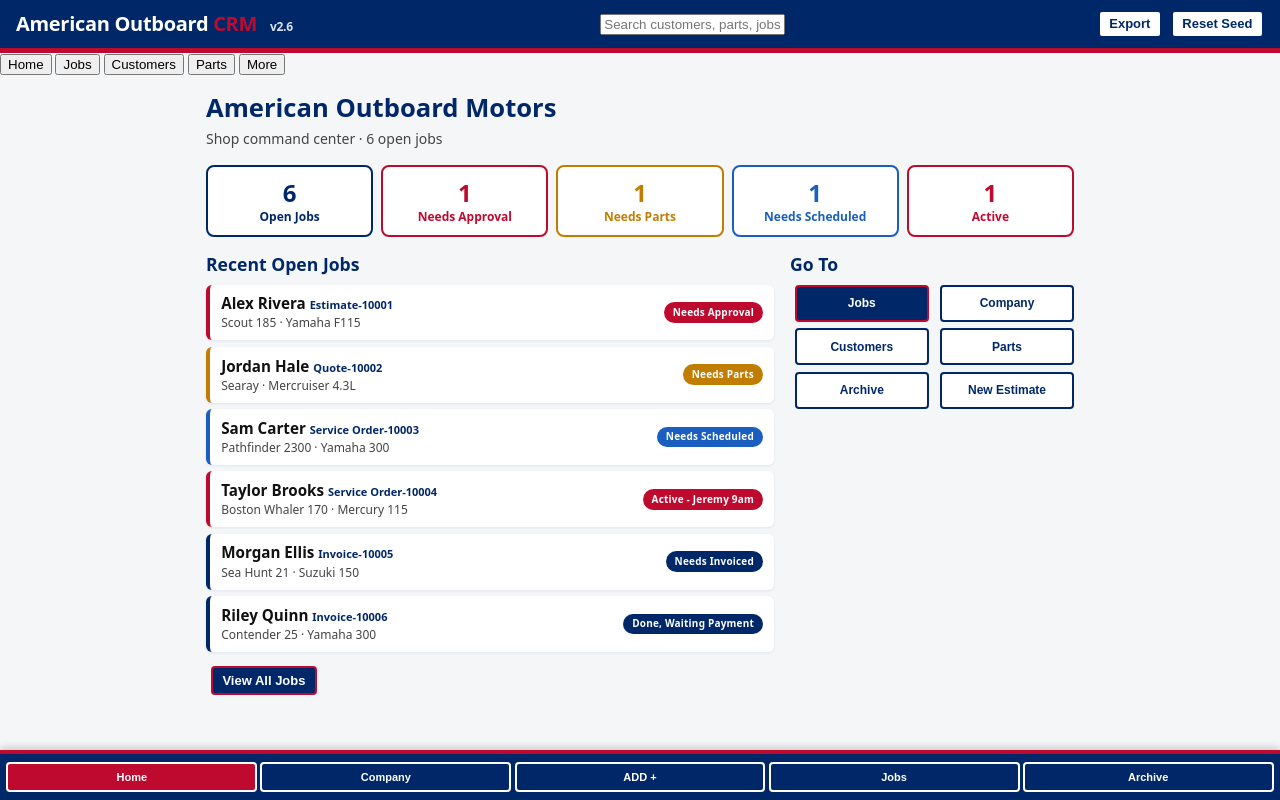
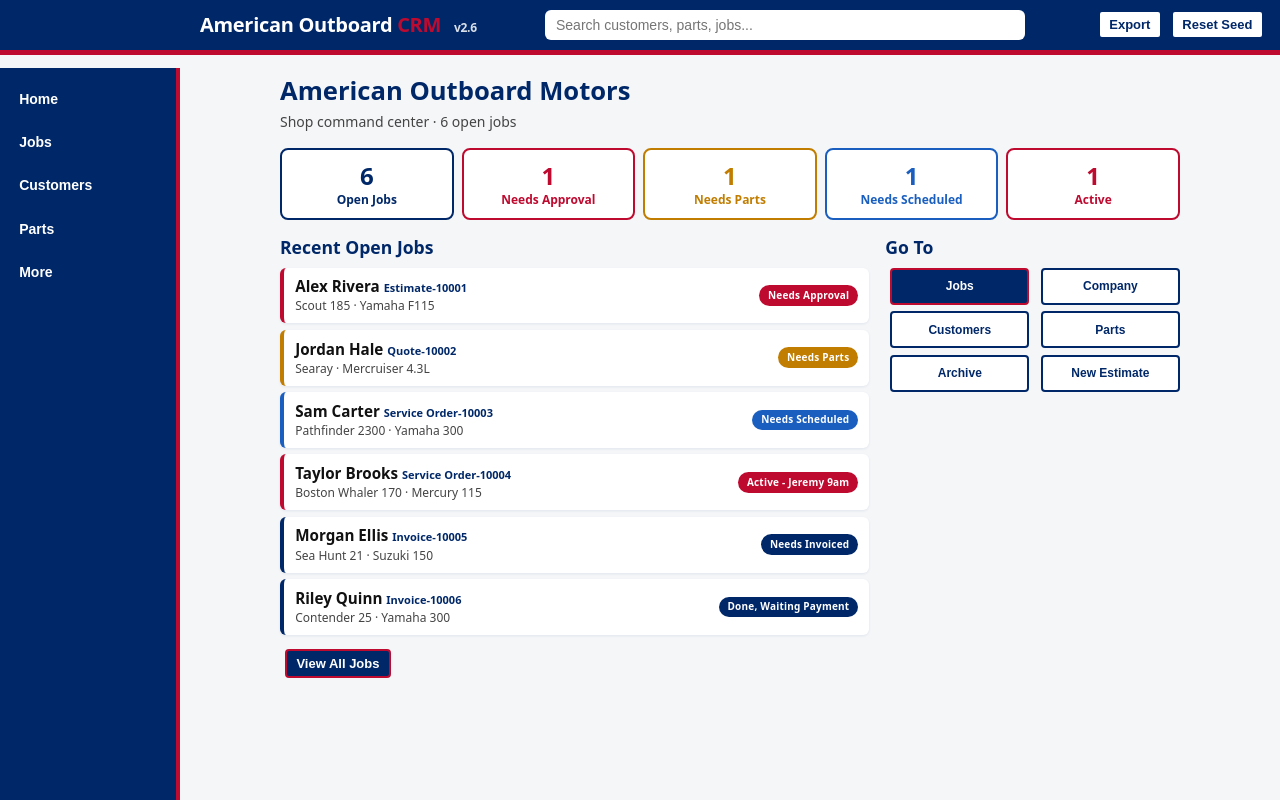
Before and after one commit to chexwave/aom-crm-clean, a plain HTML site: page index.html in a window 1280 px wide. Drawn offline with Linux system fonts and the light colour scheme.

Commit message:
Add desktop sidebar layout styles, hide bottom-nav on wide screens, add search and more menu

```diff
--- a/styles.css
+++ b/styles.css
@@ -29,9 +29,20 @@
     justify-content: space-between;
     align-items: center;
     color: #fff;
+    position: sticky;
+    top: 0;
+    z-index: 50;
   }
   header h1 { margin: 0; font-size: 1.25rem; font-weight: 800; letter-spacing: -0.3px; }
   header h1 span { color: #bf0a30; }
+  .header-search { flex: 1; margin: 0 1rem; max-width: 480px; }
+  .header-search input {
+    width: 100%;
+    padding: 0.45rem 0.7rem;
+    border-radius: 6px;
+    border: none;
+    font-size: 14px;
+  }
   #jobList {
     display: grid;
     grid-template-columns: repeat(auto-fill, minmax(280px, 1fr));
@@ -212,3 +223,56 @@
   .bottom-nav button:hover {
     background: #1a3a7a;
   }
+
+  /* Desktop sidebar */
+  .sidebar {
+    display: none;
+  }
+  @media (min-width: 900px) {
+    body { padding-bottom: 0; }
+    .bottom-nav { display: none; }
+    .sidebar {
+      display: flex;
+      flex-direction: column;
+      position: fixed;
+      left: 0;
+      top: 68px;
+      bottom: 0;
+      width: 180px;
+      background: #002868;
+      border-right: 4px solid #bf0a30;
+      padding: 0.6rem 0.4rem;
+      z-index: 40;
+    }
+    .sidebar button {
+      background: transparent;
+      color: #fff;
+      border: none;
+      text-align: left;
+      padding: 0.7rem 0.8rem;
+      font-weight: 700;
+      font-size: 14px;
+      border-radius: 4px;
+      margin: 0.15rem 0;
+      cursor: pointer;
+    }
+    .sidebar button:hover, .sidebar button.active {
+      background: #bf0a30;
+    }
+    .more-menu {
+      background: #001a40;
+      border-radius: 4px;
+      margin-top: 0.3rem;
+      padding: 0.3rem;
+    }
+    .more-menu button {
+      font-size: 13px;
+      padding: 0.5rem 0.6rem;
+    }
+    main {
+      margin-left: 180px;
+      max-width: none;
+      padding: 1.2rem 1.5rem;
+    }
+    header { padding-left: 200px; }
+  }
```
